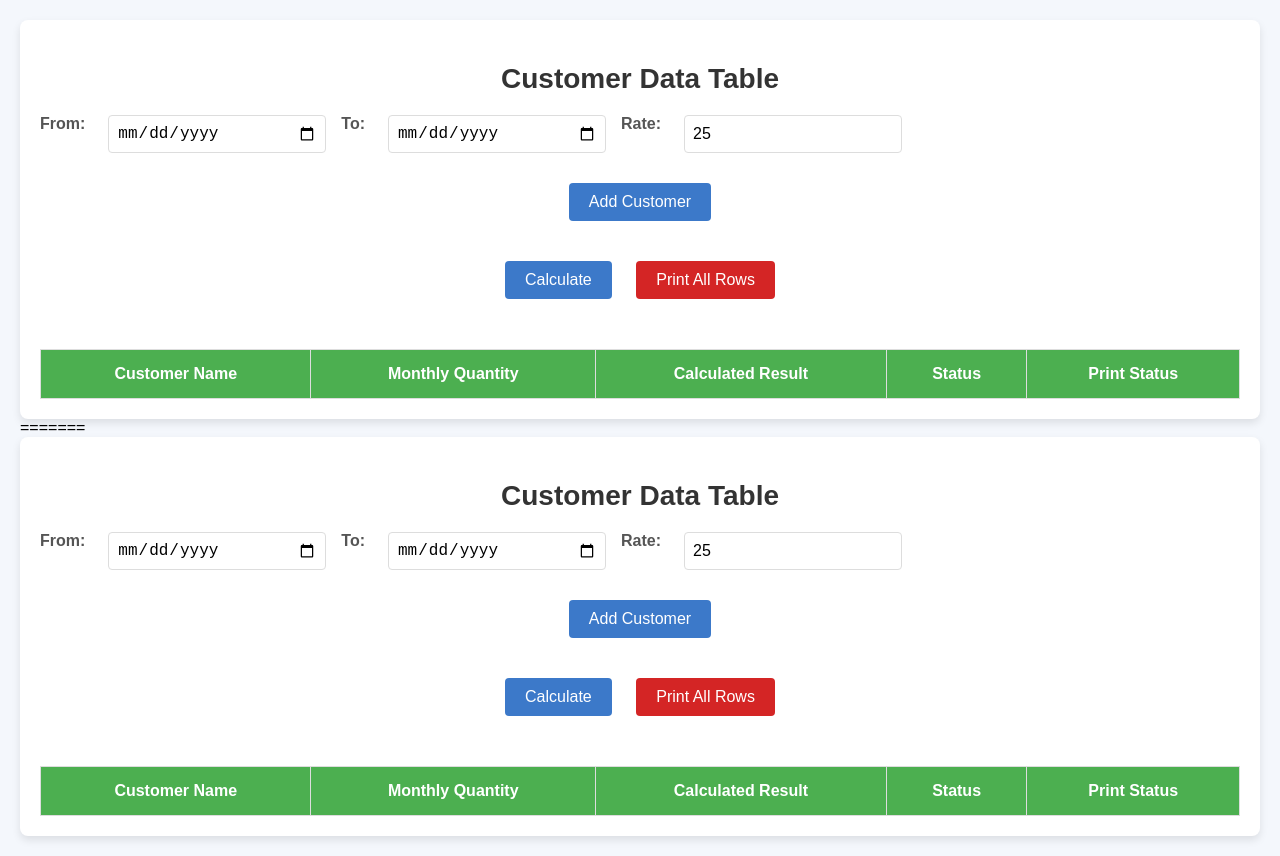
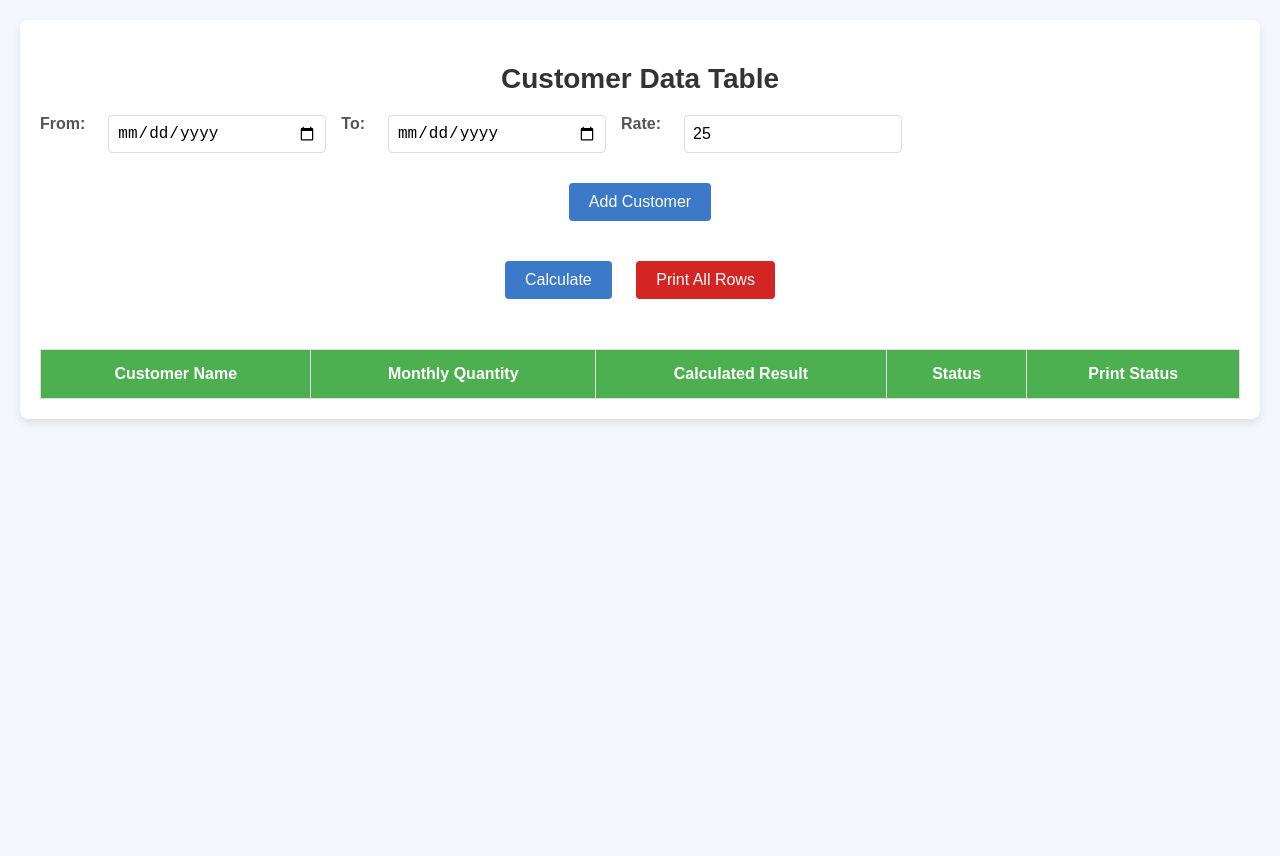
Before and after one commit to faizal108/ReciptPrinter, a plain HTML site: page index.html in a window 1280 px wide. After the commit the page ends 800 px from the top, so only its background shows below. Drawn offline with Linux system fonts and the light colour scheme.

Commit message:
Update index.html

```diff
--- a/index.html
+++ b/index.html
@@ -56,62 +56,3 @@
     <script src="./cooler.js"></script>
   </body>
 </html>
-=======
-<!DOCTYPE html>
-<html lang="en">
-  <head>
-    <meta charset="UTF-8" />
-    <meta name="viewport" content="width=device-width, initial-scale=1.0" />
-    <title>Customer Data Table</title>
-    <link rel="stylesheet" href="cooler.css" />
-  </head>
-  <body>
-    <div class="container">
-      <h2 class="page-title">Customer Data Table</h2>
-
-      <!-- Date and Rate Inputs -->
-      <div class="input-group">
-        <label for="fromDate">From:</label>
-        <input type="date" id="fromDate" tabindex="1" />
-        <label for="toDate">To:</label>
-        <input type="date" id="toDate" tabindex="2" />
-        <label for="rateInput">Rate:</label>
-        <input type="number" id="rateInput" value="25" tabindex="3" />
-      </div>
-
-      <!-- Add Customer Button -->
-      <div class="button-group">
-        <button onclick="addCustomer()" class="add-customer-btn">Add Customer</button>
-      </div>
-
-      <!-- Buttons -->
-      <div class="action-buttons">
-        <button onclick="calculateResults()" class="calculate-btn">Calculate</button>
-        <button onclick="printRows()" class="print-btn">Print All Rows</button>
-      </div>
-
-      <!-- Table -->
-      <div class="table-container">
-        <table class="customer-table">
-            <thead>
-              <tr>
-                <th>Customer Name</th>
-                <th>Monthly Quantity</th>
-                <th>Calculated Result</th>
-                <th>Status</th>
-                <th>Print Status</th>
-              </tr>
-            </thead>
-            <tbody id="customerTable">
-              <!-- Existing or dynamically added rows will appear here -->
-            </tbody>
-          </table>
-      </div>
-
-      <!-- Print Section -->
-      <div id="printSection" class="print-section"></div>
-    </div>
-
-    <script src="./cooler.js"></script>
-  </body>
-</html>
```
